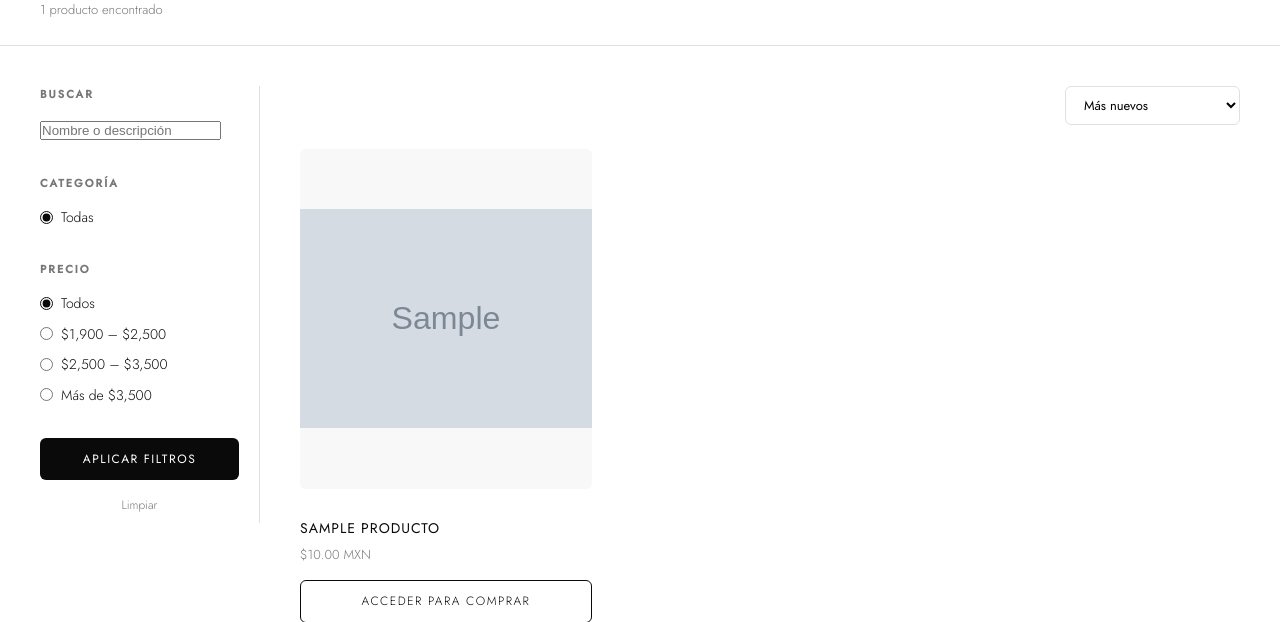
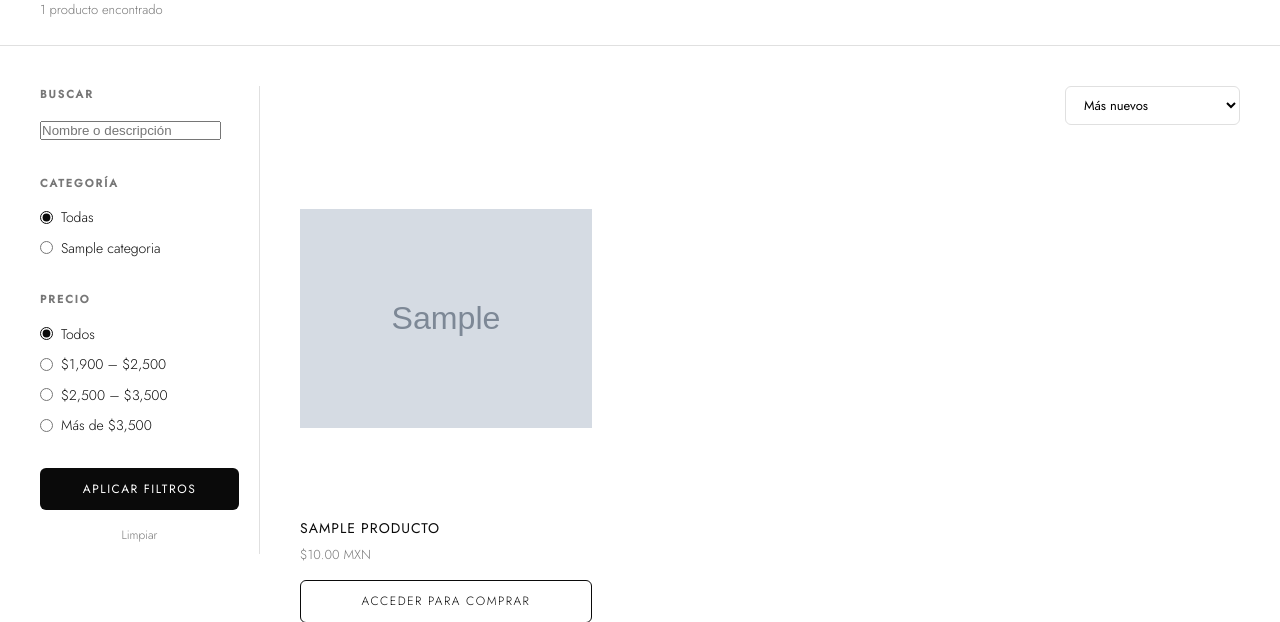
Before and after one commit to karl555-ops/ffeme-heels, a Django app: page /productos/ in a window 1280 px wide. Shown: the part 201-823 px from the top of the page. Run offline with Django 5.2, Linux system fonts and the light colour scheme; tables that the repository leaves empty hold one stand-in row (values such as "Sample post"); grey boxes marked "Sample" are stand-in pictures.

Commit message:
Categorías reales en filtro, fondo blanco en cards, altura uniforme productos
Co-Authored-By: Claude Sonnet 4.6 <noreply@anthropic.com>

```diff
--- a/ffemeh/static/css/estilos.css
+++ b/ffemeh/static/css/estilos.css
@@ -290,7 +290,7 @@ a { color: inherit; text-decoration: none; }
     position: relative;
     overflow: hidden;
     border-radius: var(--radio);
-    background: var(--gris-claro);
+    background: #ffffff;
 }
 .card-imagen-wrap img {
     width: 100%;
@@ -453,7 +453,7 @@ a { color: inherit; text-decoration: none; }
     display: flex;
     align-items: center;
     justify-content: center;
-    background: #f8f8f8;
+    background: #ffffff;
 }
 
 .card-producto .card-imagen-wrap img {
@@ -461,7 +461,7 @@ a { color: inherit; text-decoration: none; }
     height: 100%;
     object-fit: contain;
     object-position: center;
-    background: #f8f8f8;
+    background: #ffffff;
 }
 .card-info {
     padding: 14px 0;
--- a/ffemeh/templates/productos.html
+++ b/ffemeh/templates/productos.html
@@ -100,7 +100,7 @@
                 <label><input type="radio" name="categoria" value="" {% if not categoria_actual %}checked{% endif %}> Todas</label>
                 {% for cat in categorias %}
                 <label>
-                    <input type="radio" name="categoria" value="{{ cat.slug }}" {% if categoria_actual == cat.slug %}checked{% endif %}>
+                    <input type="radio" name="categoria" value="{{ cat.id }}" {% if categoria_actual == cat.id|stringformat:"s" %}checked{% endif %}>
                     {{ cat.nombre }}
                 </label>
                 {% endfor %}
--- a/mi_proyecto/ffame_heels/web_tienda/views.py
+++ b/mi_proyecto/ffame_heels/web_tienda/views.py
@@ -9,7 +9,7 @@ from django.http import Http404, JsonResponse
 from django.shortcuts import get_object_or_404, redirect, render
 
 from .forms import LoginForm, RegistroForm
-from .models import DireccionEnvio, Factura, Orden, OrdenItem, PagoTarjeta, PerfilUsuario, Producto
+from .models import Categoria, DireccionEnvio, Factura, Orden, OrdenItem, PagoTarjeta, PerfilUsuario, Producto
 
 
 User = get_user_model()
@@ -64,10 +64,10 @@ PRODUCTOS_MOCK = [
 ]
 
 CATEGORIAS_MOCK = [
-    {"slug": "siletto", "nombre": "Siletto"},
-    {"slug": "kitten", "nombre": "Kitten"},
-    {"slug": "botin", "nombre": "Botines"},
-    {"slug": "bota", "nombre": "Botas"},
+    {"id": "siletto", "nombre": "Stiletto"},
+    {"id": "kitten", "nombre": "Kitten"},
+    {"id": "botin", "nombre": "Botines"},
+    {"id": "bota", "nombre": "Botas Altas"},
 ]
 
 
@@ -117,6 +117,7 @@ def _serialize_producto_mock(producto):
 
 
 def _serialize_producto_real(producto):
+    sub = getattr(producto, "subcategoria", None)
     return {
         "id": str(producto.id),
         "nombre": producto.nombre,
@@ -126,7 +127,7 @@ def _serialize_producto_real(producto):
         "es_nuevo": getattr(producto, "es_nuevo", False),
         "is_mock": False,
         "imagen_url": producto.imagen.url if getattr(producto, "imagen", None) else "",
-        "categoria": "",
+        "categoria": str(sub.categoria_id) if sub else "",
         "destacado": getattr(producto, "destacado", False),
     }
 
@@ -144,7 +145,7 @@ def _producto_unificado_por_id(producto_id):
 
 
 def _catalogo_unificado():
-    productos_db = list(Producto.objects.all())
+    productos_db = list(Producto.objects.select_related("subcategoria__categoria").all())
     if productos_db:
         return [_serialize_producto_real(p) for p in productos_db], False
     return [_serialize_producto_mock(p) for p in PRODUCTOS_MOCK], True
@@ -335,7 +336,7 @@ def productos(request):
         {
             "productos": productos_page,
             "carrito_count": _carrito_items_y_totales(request)["carrito_count"],
-            "categorias": CATEGORIAS_MOCK if es_mock else [],
+            "categorias": CATEGORIAS_MOCK if es_mock else Categoria.objects.all(),
             "categoria_actual": categoria,
             "precio_actual": precio,
             "orden": orden if orden else "nuevo",
```
